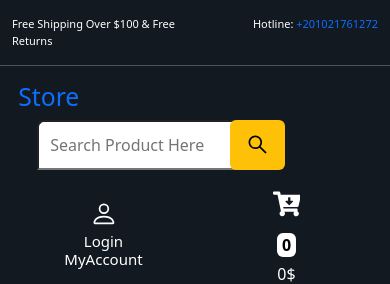
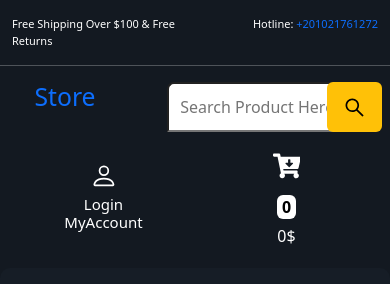
Before and after one commit to Medoelsheta1/e-commerce, a React (Create React App) app: page / in a window 390 px wide. Shown: the top 284 px of the page. Built offline with nearby package versions, Linux system fonts and the light colour scheme; no server answers.

Commit message:
editting responsive

```diff
--- a/src/Components/Navpar/HeaderContent.js
+++ b/src/Components/Navpar/HeaderContent.js
@@ -28,10 +28,10 @@ const HeaderContent = () => {
         <>
         <div className='container pt-3'>
             <div className='row'>
-                <div className=' header-title col-lg-4 col-md-4 col-3 col-xl-2 text-center'>
+                <div className=' header-title col-lg-4 col-md-4  col-xl-2 col-4 text-center'>
                     <h2 className='text-white'><Link to='/'>Store</Link></h2>
                 </div>
-                <div  className=' header-search col-lg-7 col-md-7 col-8 col-xl-4 text-start position-relative me-5'>
+                <div  className=' header-search col-lg-7 col-md-7 col-7 col-xl-4 text-start position-relative '>
                     <input className='p-3 w-100' placeholder='Search Product Here' name='search' type='text' onChange={searchInputHandler} />
                     <div className='rounded-start position-absolute end-0 top-0 p-2 ps-3 pe-3 bg-warning h-100 d-flex justify-content-center align-items-center rounded '>
                         <AiOutlineSearch  className='text-black fs-3 fw-bold  '/>
--- a/src/Components/ProductDetailsComponenet.js
+++ b/src/Components/ProductDetailsComponenet.js
@@ -16,7 +16,7 @@ const ProductDetailsCombonent = ({item }) => {
     }
     return (
         <>
-            <div className='right col-6'>
+            <div className='right col-lg-6 col-12'>
                 <div className='details'>
                     <h2 className='mb-3'>{item.attributes.title}</h2>
                     <span className='productPrice text-primary fs-2 d-block  mb-3'>{item.attributes.price}$</span>
--- a/src/pages/ProductDetails.js
+++ b/src/pages/ProductDetails.js
@@ -15,7 +15,7 @@ const ProductDetails = () => {
 
 
         <div className='productDetails m-0 pb-5 pt-5 row gap-20'>
-            <div className='left col-6  row '>
+            <div className='left col-lg-6 col-12  row '>
                 <div className='imagesContainer  col-2 d-flex flex-column '>
                     <img src={`${data[0]?.attributes?.img1?.data?.attributes?.url}`} alt='product_Image1' onClick={() => setImage('img1')} />
                     <img src={`${data[0]?.attributes?.img2?.data?.attributes?.url}`} alt='product_Image2'onClick={() => setImage('img2')} />
```
